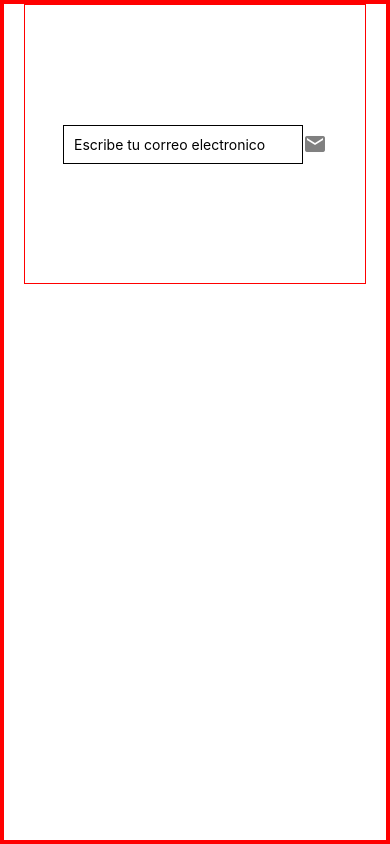
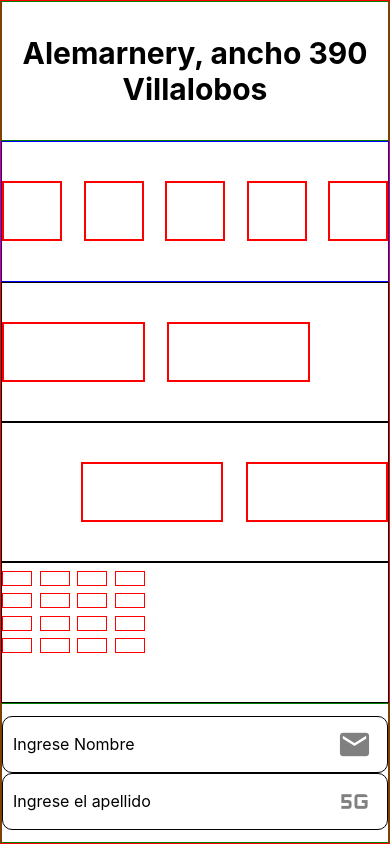
Before and after one commit to Alemarnery/reactNative, a React Native app: screen / in a window 390 px wide. Built offline with nearby package versions, Linux system fonts and the light colour scheme.

Commit message:
inputComponent

```diff
--- a/App.js
+++ b/App.js
@@ -7,19 +7,19 @@ import Layout from "./layout";
 import Input from "./exercise/Input";
 
 export default function App() {
-  //Second Exercise
+  // //Second Exercise
+  // return (
+  //   <SafeAreaProvider>
+  //     <Input />
+  //   </SafeAreaProvider>
+  // );
+
+  // First Exercise
   return (
     <SafeAreaProvider>
-      <Input />
+      <Layout />
     </SafeAreaProvider>
   );
-
-  // // First Exercise
-  // return (
-  //   <SafeAreaProvider>
-  //     <Layout />
-  //   </SafeAreaProvider>
-  // );
 
   return (
     <View
--- /dev/null
+++ b/Components/Input/index.js
@@ -0,0 +1,38 @@
+import React from "react";
+import { View, TextInput, StyleSheet } from "react-native";
+import { MaterialIcons } from "@expo/vector-icons";
+
+const Input = ({ placeholder, iconName, iconLib }) => {
+  return (
+    <View style={Style.viewInput}>
+      <TextInput style={Style.input} placeholder={placeholder} />
+      <MaterialIcons
+        name={iconName}
+        size={35}
+        color="gray"
+        style={Style.icon}
+      />
+    </View>
+  );
+};
+const Style = StyleSheet.create({
+  viewInput: {
+    borderColor: "black",
+    borderWidth: 1,
+    borderRadius: 10,
+    flexDirection: "row",
+    alignItems: "center",
+    justifyContent: "center",
+    padding: 10,
+  },
+  input: {
+    flex: 1,
+    backgroundColor: "white",
+    fontSize: 16,
+  },
+  icon: {
+    marginRight: 5,
+  },
+});
+
+export default Input;
--- a/exercise/Input.js
+++ /dev/null
@@ -1,50 +0,0 @@
-import React, { useState } from "react";
-import { SafeAreaView } from "react-native-safe-area-context";
-import { View, Text, TextInput, StyleSheet } from "react-native";
-import { MaterialIcons } from "@expo/vector-icons";
-
-const Input = () => {
-  const [text, setText] = useState("");
-  return (
-    <SafeAreaView style={Style.SafeAreaViewStyles}>
-      <View style={Style.viewContainer}>
-        <TextInput
-          style={Style.input}
-          placeholder="Escribe tu correo electronico"
-          defaulValue={text}
-          onChangeText={(text) => setText(text)}
-        />
-        <MaterialIcons
-          name="email"
-          size={24}
-          color="gray"
-          style={Style.MaterialIcons}
-        />
-      </View>
-    </SafeAreaView>
-  );
-};
-const Style = StyleSheet.create({
-  SafeAreaViewStyles: {
-    borderWidth: 4,
-    borderColor: "red",
-    flex: 1,
-  },
-  viewContainer: {
-    flex: 1 / 3,
-    flexDirection: "row",
-    alignItems: "center",
-    justifyContent: "center",
-    borderColor: "red",
-    borderWidth: 1,
-    marginHorizontal: 20,
-  },
-  input: {
-    borderWidth: 1,
-    borderColor: "black",
-    padding: 10,
-    backgroundColor: "white",
-  },
-});
-
-export default Input;
--- a/layout.js
+++ b/layout.js
@@ -1,6 +1,7 @@
 import React from "react";
 import { SafeAreaView } from "react-native-safe-area-context";
 import { View, StyleSheet, Text, Dimensions } from "react-native";
+import Input from "./Components/Input";
 
 const layout = () => (
   <SafeAreaView style={Style.SafeAreaViewStyles}>
@@ -51,7 +52,18 @@ const layout = () => (
         <View style={Style.childViewFi} />
       </View>
     </View>
-    <View style={Style.ViewGreen} />
+    <View style={Style.ViewGreen}>
+      <Input
+        placeholder="Ingrese Nombre"
+        iconName="email"
+        iconLib="MaterialIcon"
+      />
+      <Input
+        placeholder="Ingrese el apellido"
+        iconName="5g"
+        iconLib="MaterialIcon"
+      />
+    </View>
   </SafeAreaView>
 );
 
```
